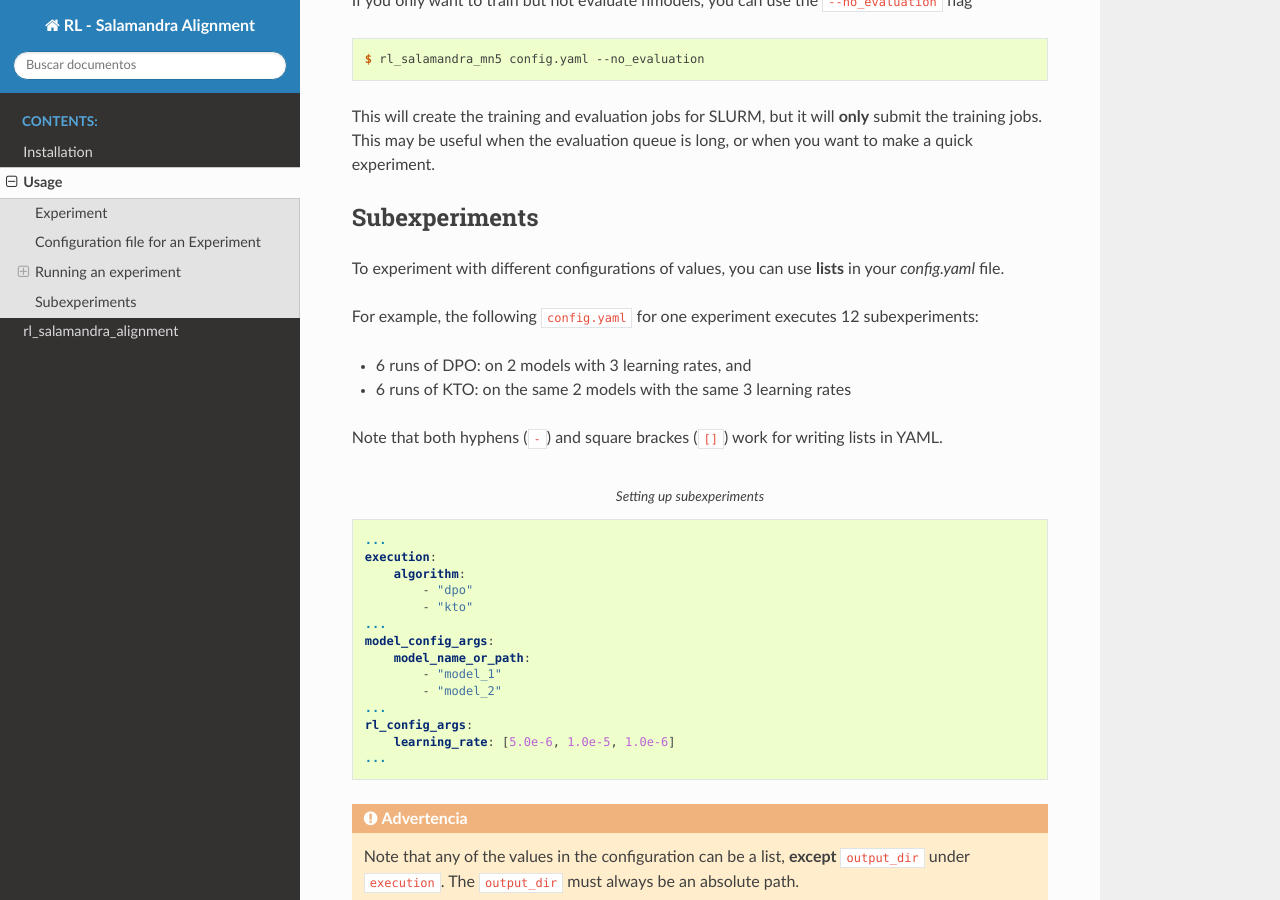
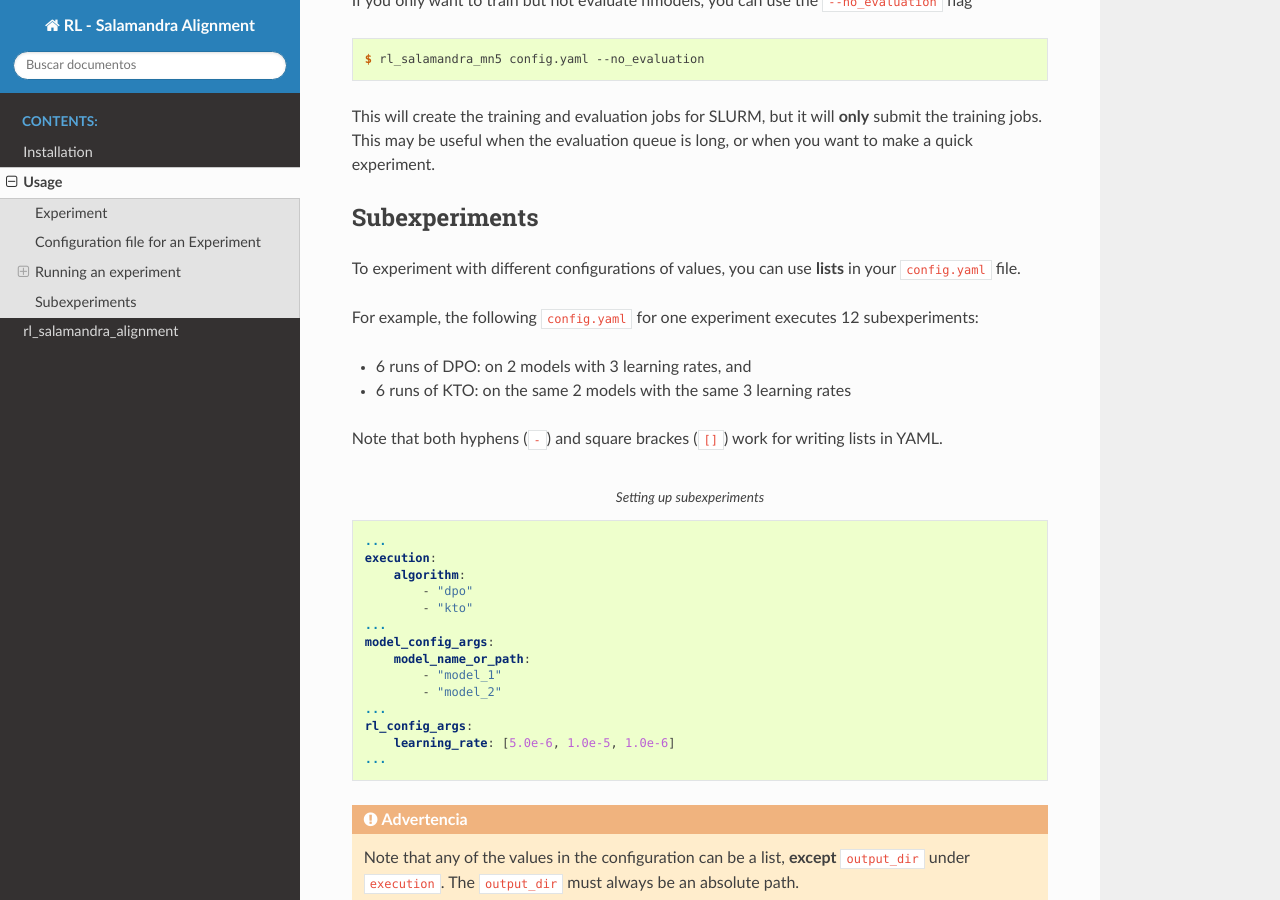
Before and after one commit to langtech-bsc/rl_salamandra_alignment_docs, a Sphinx documentation site: the page built from docs/source/usage.rst, in a window 1280 px wide and 900 px high, scrolled down 2963 px. Built offline with Sphinx 7.4.7 and the Read the Docs theme 3.1.0, drawn with Linux system fonts in a browser that asks for light colours.

Commit message:
Fixed formatting

```diff
--- a/docs/source/usage.rst
+++ b/docs/source/usage.rst
@@ -157,7 +157,7 @@ This will create the training and evaluation jobs for SLURM, but it will **only*
 Subexperiments
 ---------------
 
-To experiment with different configurations of values, you can use **lists** in your `config.yaml` file.
+To experiment with different configurations of values, you can use **lists** in your ``config.yaml`` file.
 
 For example, the following ``config.yaml`` for one experiment executes 12 subexperiments:
 
```
